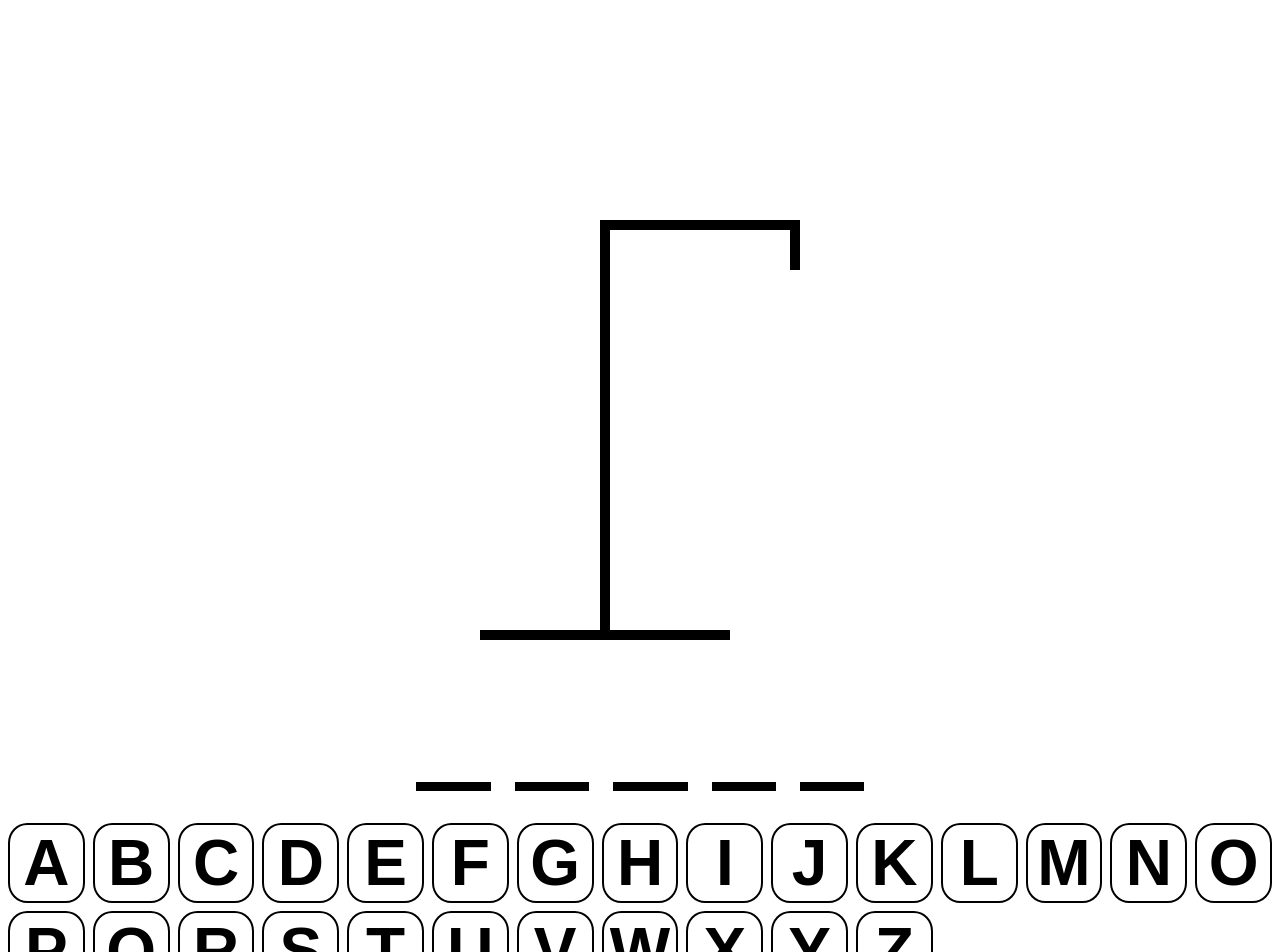
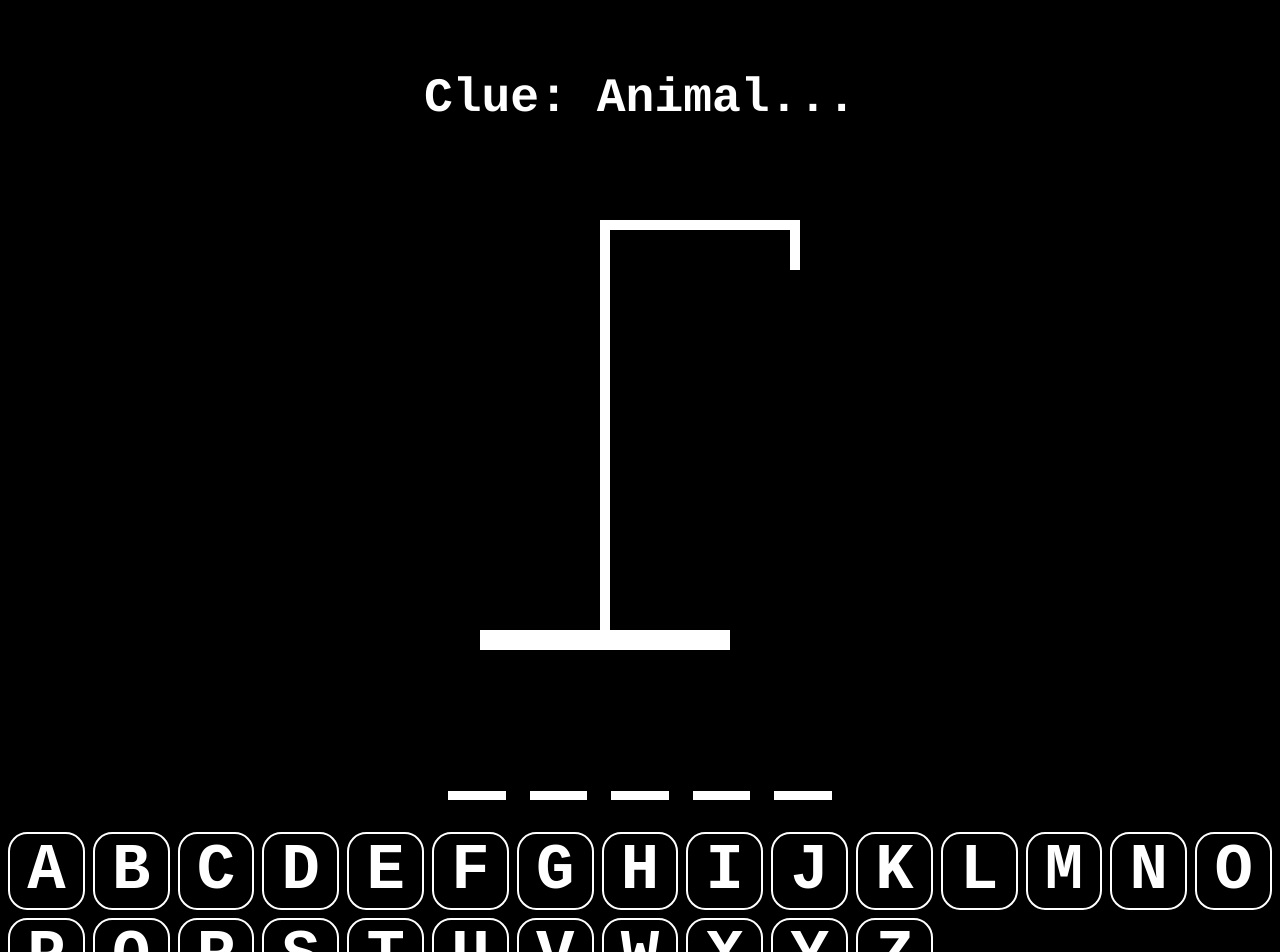
Before and after one commit to 44jovi/hangman-react-ts, a React (Vite) app: page / in a window 1280 px wide. Shown: the top 952 px of the page. Built offline with nearby package versions, Linux system fonts and the light colour scheme.

Commit message:
style(various): update CSS colours and text styles

```diff
--- a/src/HangmanDiagram.tsx
+++ b/src/HangmanDiagram.tsx
@@ -103,7 +103,7 @@ export function HangmanDiagram({ guessCount }: HangmanDiagramProps) {
         style={{
           height: "50px",
           width: "10px",
-          background: "black",
+          background: "white",
           marginLeft: "120px",
           position: "absolute",
           top: 0,
@@ -116,7 +116,7 @@ export function HangmanDiagram({ guessCount }: HangmanDiagramProps) {
         style={{
           height: "10px",
           width: "200px",
-          background: "black",
+          background: "white",
           marginLeft: "120px",
         }}
       ></div>
@@ -126,14 +126,14 @@ export function HangmanDiagram({ guessCount }: HangmanDiagramProps) {
         style={{
           height: "400px",
           width: "10px",
-          background: "black",
+          background: "white",
           marginLeft: "120px",
         }}
       ></div>
 
       {/* Bottom horizontal bar */}
       <div
-        style={{ height: "10px", width: "250px", background: "black" }}
+        style={{ height: "20px", width: "250px", background: "white" }}
       ></div>
     </div>
   );
--- a/src/HangmanKeyboard.module.css
+++ b/src/HangmanKeyboard.module.css
@@ -4,18 +4,18 @@
   border-radius: 25%;
   background: none;
   aspect-ratio: 1/1;
+  color: white;
   font-size: 4rem;
   text-transform: uppercase;
   font-weight: bold;
-  font-family: arial;
+  font-family: "Courier New", Courier, monospace;
   cursor: pointer;
-  /* Consider padding and forcing font colour to be black */
 }
 
 .btn.active {
-  color: yellow;
+  color: white;
   background-color: hsl(300, 100%, 50%);
-  border-color: black;
+  border-color: white;
 }
 
 .btn.inactive {
@@ -25,11 +25,11 @@
 /* Conditional hover styling */
 .btn:hover:not(:disabled) {
   color: fuchsia;
-  background-color: yellow;
+  background-color: white;
 }
 
 /* Conditional focus styling */
 .btn:focus:not(:disabled) {
-  color: yellow;
+  color: white;
   background-color: hsl(300, 100%, 75%);
 }
--- a/src/HangmanWord.tsx
+++ b/src/HangmanWord.tsx
@@ -17,11 +17,11 @@ export function HangmanWord({
         fontSize: "6rem",
         fontWeight: "bold",
         textTransform: "uppercase",
-        fontFamily: "arial",
+        fontFamily: "courier",
       }}
     >
       {wordToGuess.split("").map((letter, index) => (
-        <span style={{ borderBottom: ".1em solid black" }} key={index}>
+        <span style={{ borderBottom: ".1em solid white" }} key={index}>
           <span
             style={{
               visibility:
@@ -31,7 +31,7 @@ export function HangmanWord({
               color:
                 !lettersGuessed.includes(letter) && revealWord
                   ? "red"
-                  : "black",
+                  : "white",
             }}
           >
             {letter}
--- a/src/index.css
+++ b/src/index.css
@@ -0,0 +1,3 @@
+body {
+  background-color: black;
+}
```
